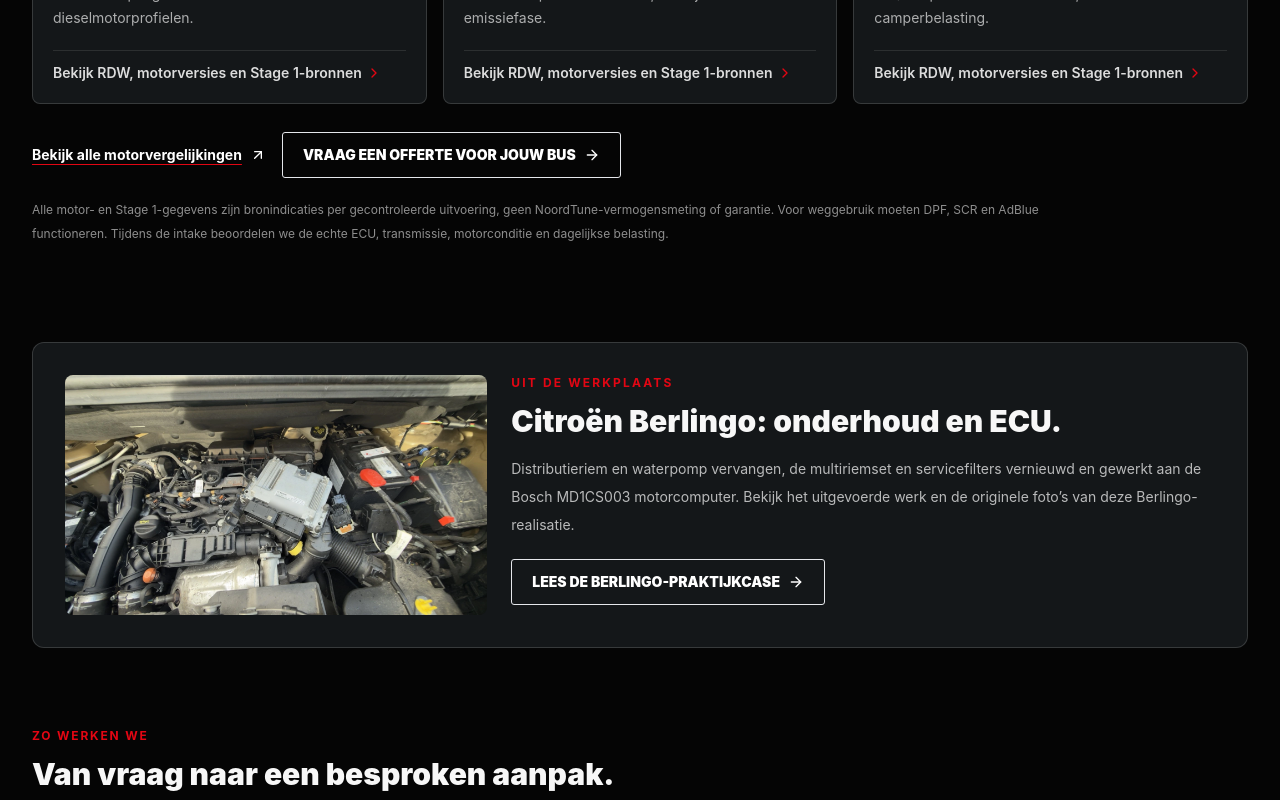
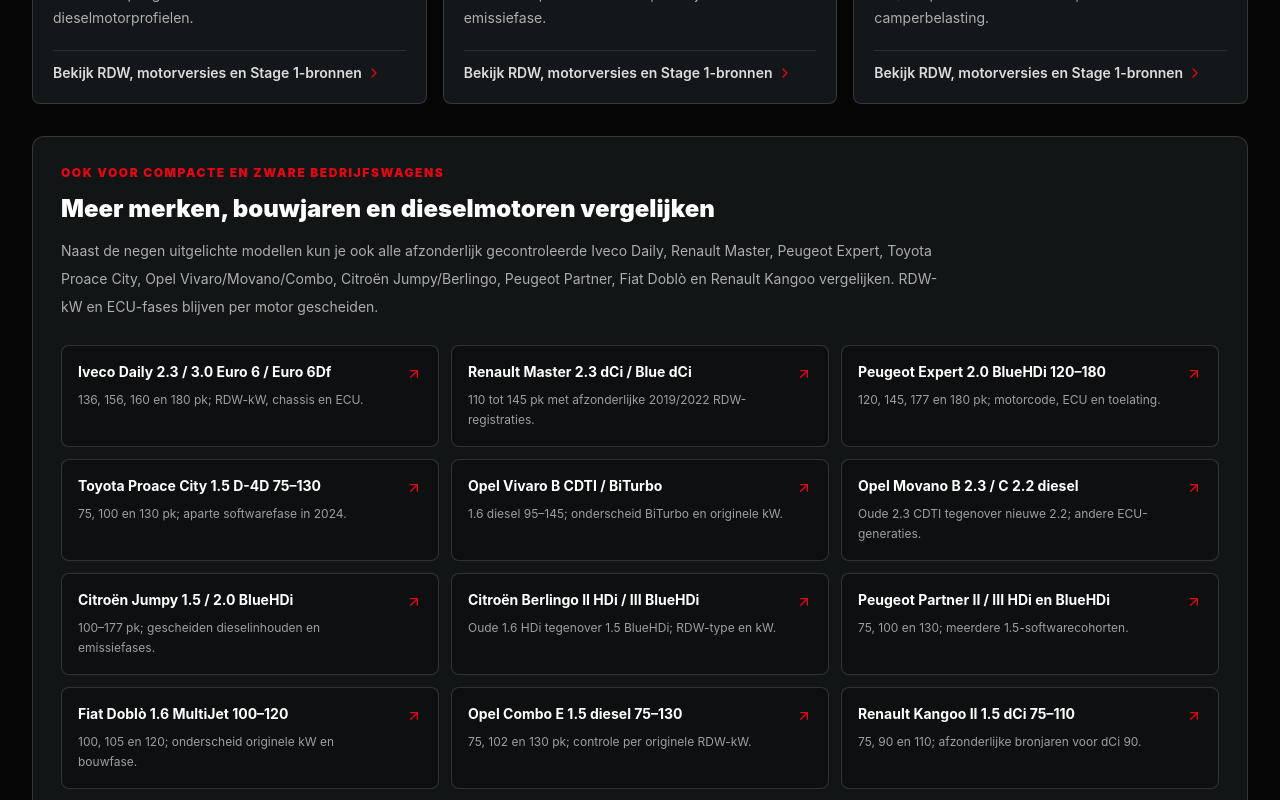
Before and after one commit to bartekkolek1098/noordtune-www, a Next.js app: page /nl/bedrijfswagens in a window 1280 px wide. Shown: the part 3320-4120 px from the top of the page. Built offline with nearby package versions, Linux system fonts and the light colour scheme.

Commit message:
feat(seo): connect twelve more NL van comparisons to business offer

```diff
--- a/src/components/van-generation-comparisons.tsx
+++ b/src/components/van-generation-comparisons.tsx
@@ -2,7 +2,7 @@
 import {ButtonLink} from "@/components/button";
 import {TrackedLink} from "@/components/tracked-link";
 import {businessVansPath} from "@/content/business-vans";
-import {vanComparisonIndexUrl,vanComparisonUrl,vanGenerationComparisons} from "@/content/van-generation-comparisons";
+import {vanComparisonIndexUrl,vanComparisonUrl,vanGenerationComparisons,vanAdditionalComparisons,allVanGenerationComparisons} from "@/content/van-generation-comparisons";
 
 /**
  * Pure navigation to distinct technical vehicle comparisons on the existing
@@ -27,7 +27,7 @@
    </div>
    <div className="flex items-center gap-2 text-sm text-white/65">
     <Truck className="h-5 w-5 text-primary" aria-hidden="true"/>
-    <span>9 gecontroleerde modelvergelijkingen</span>
+    <span>{allVanGenerationComparisons.length} gecontroleerde modelvergelijkingen</span>
    </div>
   </div>
   <nav className="mt-7 grid min-w-0 gap-4 sm:grid-cols-2 lg:grid-cols-3"
@@ -51,11 +51,32 @@
      </span>
     </TrackedLink>)}
   </nav>
+  <div className="mt-8 rounded-xl border border-white/15 bg-[#121516] p-5 md:p-7" data-testid="www-van-extra-comparison-section">
+   <p className="text-xs font-black uppercase tracking-[.13em] text-primary">Ook voor compacte en zware bedrijfswagens</p>
+   <h3 className="mt-3 text-xl font-black text-white md:text-2xl">Meer merken, bouwjaren en dieselmotoren vergelijken</h3>
+   <p className="mt-3 max-w-4xl text-sm leading-7 text-white/65">
+    Naast de negen uitgelichte modellen kun je ook alle afzonderlijk gecontroleerde Iveco Daily,
+    Renault Master, Peugeot Expert, Toyota Proace City, Opel Vivaro/Movano/Combo, Citroën Jumpy/Berlingo,
+    Peugeot Partner, Fiat Doblò en Renault Kangoo vergelijken. RDW-kW en ECU-fases blijven per motor gescheiden.
+   </p>
+   <nav aria-label="Andere technisch onderzochte bestelwagenmotoren"
+    data-testid="www-van-extra-comparison-links" className="mt-6 grid min-w-0 gap-3 sm:grid-cols-2 lg:grid-cols-3">
+    {vanAdditionalComparisons.map(item=><TrackedLink
+     key={item.slug} href={vanComparisonUrl(item)}
+     analytics={{name:"power_catalog_click",properties:{locale:"nl",source:"business_van_compare"}}}
+     data-additional-comparison-slug={item.slug}
+     className="group flex min-w-0 items-start justify-between gap-3 rounded-lg border border-white/15 bg-black/25 p-4 transition-colors hover:border-primary/60 hover:bg-white/[.035] focus-visible:outline focus-visible:outline-2 focus-visible:outline-offset-2 focus-visible:outline-primary">
+      <span className="min-w-0"><strong className="block text-sm font-bold text-white [overflow-wrap:anywhere]">{item.make} {item.title}</strong>
+      <span className="mt-2 block text-xs leading-5 text-white/60">{item.detail}</span></span>
+      <ArrowUpRight className="mt-1 h-4 w-4 shrink-0 text-primary" aria-hidden="true"/>
+    </TrackedLink>)}
+   </nav>
+  </div>
   <div className="mt-7 flex min-w-0 flex-wrap items-center gap-4">
    <TrackedLink href={vanComparisonIndexUrl} data-testid="www-van-comparison-directory"
     analytics={{name:"power_catalog_click",properties:{locale:"nl",source:"business_van_compare"}}}
     className="inline-flex min-h-11 items-center gap-2 text-sm font-bold text-white underline decoration-primary underline-offset-4 hover:text-primary">
-    Bekijk alle motorvergelijkingen<ArrowUpRight className="h-4 w-4 shrink-0" aria-hidden="true"/>
+    Bekijk alle {allVanGenerationComparisons.length} motorvergelijkingen<ArrowUpRight className="h-4 w-4 shrink-0" aria-hidden="true"/>
    </TrackedLink>
    <ButtonLink href={businessVansPath+"#offerte"} variant="outline"
     analytics={{name:"appointment_click",properties:{locale:"nl",source:"business_van_compare"}}}>
--- a/src/content/van-generation-comparisons.ts
+++ b/src/content/van-generation-comparisons.ts
@@ -26,7 +26,44 @@
   title:"Ducato 2.3 MultiJet",detail:"120/130 pk: Euro 6-bouwfases, ECU en camperbelasting.",kind:"Grote werkbus"}
 ] as const;
 
-export type VanGenerationComparison=typeof vanGenerationComparisons[number];
+/**
+ * Twelve further independently authored technical comparisons already
+ * published by catalog PR #74. Rendered as compact links to keep the
+ * commercial quote page readable on a phone.
+ */
+export const vanAdditionalComparisons=[
+ {slug:"iveco-daily-23-30-euro6-euro6df",make:"Iveco",model:"Daily",
+  title:"Daily 2.3 / 3.0 Euro 6 / Euro 6Df",detail:"136, 156, 160 en 180 pk; RDW-kW, chassis en ECU.",kind:"Grote werkbus"},
+ {slug:"renault-master-23-dci-blue-dci",make:"Renault",model:"Master",
+  title:"Master 2.3 dCi / Blue dCi",detail:"110 tot 145 pk met afzonderlijke 2019/2022 RDW-registraties.",kind:"Grote werkbus"},
+ {slug:"peugeot-expert-20-bluehdi-120-180",make:"Peugeot",model:"Expert",
+  title:"Expert 2.0 BlueHDi 120–180",detail:"120, 145, 177 en 180 pk; motorcode, ECU en toelating.",kind:"Bedrijfsbus"},
+ {slug:"toyota-proace-city-15-d4d-75-130",make:"Toyota",model:"Proace City",
+  title:"Proace City 1.5 D-4D 75–130",detail:"75, 100 en 130 pk; aparte softwarefase in 2024.",kind:"Servicebus"},
+ {slug:"opel-vivaro-b-16-cdti-biturbo",make:"Opel",model:"Vivaro B",
+  title:"Vivaro B CDTI / BiTurbo",detail:"1.6 diesel 95–145; onderscheid BiTurbo en originele kW.",kind:"Servicebus"},
+ {slug:"opel-movano-b-c-23-cdti-22-diesel",make:"Opel",model:"Movano",
+  title:"Movano B 2.3 / C 2.2 diesel",detail:"Oude 2.3 CDTI tegenover nieuwe 2.2; andere ECU-generaties.",kind:"Grote werkbus"},
+ {slug:"citroen-jumpy-15-20-bluehdi",make:"Citroën",model:"Jumpy",
+  title:"Jumpy 1.5 / 2.0 BlueHDi",detail:"100–177 pk; gescheiden dieselinhouden en emissiefases.",kind:"Bedrijfsbus"},
+ {slug:"citroen-berlingo-ii-iii-hdi-bluehdi",make:"Citroën",model:"Berlingo",
+  title:"Berlingo II HDi / III BlueHDi",detail:"Oude 1.6 HDi tegenover 1.5 BlueHDi; RDW-type en kW.",kind:"Servicebus"},
+ {slug:"peugeot-partner-ii-iii-hdi-bluehdi",make:"Peugeot",model:"Partner",
+  title:"Partner II / III HDi en BlueHDi",detail:"75, 100 en 130; meerdere 1.5-softwarecohorten.",kind:"Servicebus"},
+ {slug:"fiat-doblo-16-multijet-100-120",make:"Fiat",model:"Doblò",
+  title:"Doblò 1.6 MultiJet 100–120",detail:"100, 105 en 120; onderscheid originele kW en bouwfase.",kind:"Servicebus"},
+ {slug:"opel-combo-e-15-diesel-75-130",make:"Opel",model:"Combo E",
+  title:"Combo E 1.5 diesel 75–130",detail:"75, 102 en 130 pk; controle per originele RDW-kW.",kind:"Servicebus"},
+ {slug:"renault-kangoo-15-dci-75-110",make:"Renault",model:"Kangoo II",
+  title:"Kangoo II 1.5 dCi 75–110",detail:"75, 90 en 110; afzonderlijke bronjaren voor dCi 90.",kind:"Servicebus"}
+] as const;
+
+export const allVanGenerationComparisons=[
+ ...vanGenerationComparisons,
+ ...vanAdditionalComparisons
+] as const;
+
+export type VanGenerationComparison=typeof allVanGenerationComparisons[number];
 export function vanComparisonUrl(item:VanGenerationComparison){
  return `${vanComparisonIndexUrl}/${item.slug}` as const;
 }
```
Also changed, not shown: scripts/qa-www-van-comparisons.ts (+42 -6 lines), 2 other files (tests, documents, lock files or other folders).
